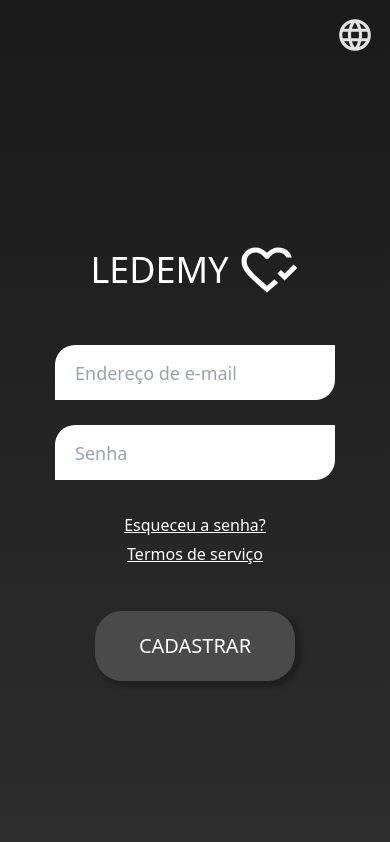
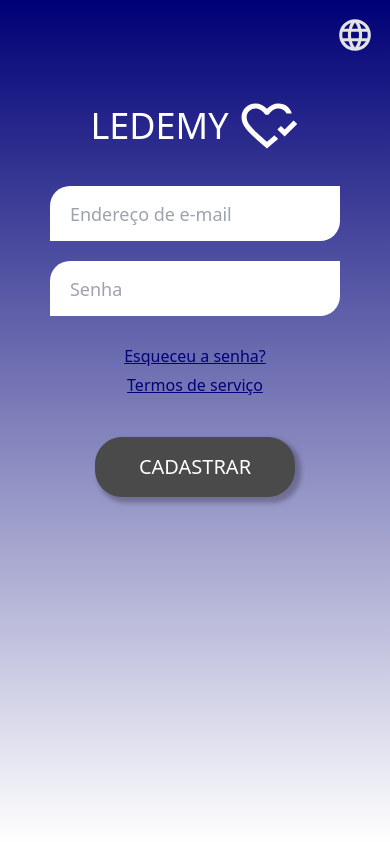
Before and after one commit to Bezrohub/visual-exacto-replicator, a React (Vite) app: page / in a window 390 px wide. Built offline with nearby package versions, Linux system fonts and the light colour scheme.

Commit message:
feat: Change background and responsive design
Change the background gradient to go from #000077 to #FFFFFF.
Make the app responsive for cellphone screens.

```diff
--- a/index.html
+++ b/index.html
@@ -1,16 +1,21 @@
+
 <!DOCTYPE html>
 <html lang="en">
   <head>
     <meta charset="UTF-8" />
-    <meta name="viewport" content="width=device-width, initial-scale=1.0" />
-    <title>visual-exacto-replicator</title>
-    <meta name="description" content="Lovable Generated Project" />
-    <meta name="author" content="Lovable" />
+    <meta name="viewport" content="width=device-width, initial-scale=1.0, maximum-scale=1.0, user-scalable=no" />
+    <title>LEDEMY App</title>
+    <meta name="description" content="LEDEMY Mobile Application" />
+    <meta name="author" content="LEDEMY" />
 
-    <meta property="og:title" content="visual-exacto-replicator" />
-    <meta property="og:description" content="Lovable Generated Project" />
+    <meta property="og:title" content="LEDEMY App" />
+    <meta property="og:description" content="LEDEMY Mobile Application" />
     <meta property="og:type" content="website" />
     <meta property="og:image" content="https://lovable.dev/opengraph-image-p98pqg.png" />
+
+    <meta name="theme-color" content="#000077">
+    <meta name="apple-mobile-web-app-capable" content="yes">
+    <meta name="apple-mobile-web-app-status-bar-style" content="black-translucent">
 
     <meta name="twitter:card" content="summary_large_image" />
     <meta name="twitter:site" content="@lovable_dev" />
--- a/src/components/auth/LoginForm.tsx
+++ b/src/components/auth/LoginForm.tsx
@@ -1,3 +1,4 @@
+
 import React, { useState } from "react";
 import { useForm } from "react-hook-form";
 
@@ -30,12 +31,12 @@ export const LoginForm: React.FC<LoginFormProps> = ({ onSubmit }) => {
   return (
     <form
       onSubmit={handleSubmit(submitHandler)}
-      className="w-full max-w-[358px] flex flex-col gap-[25px] mt-[45px] max-md:max-w-xs max-sm:max-w-[280px]"
+      className="w-full max-w-[358px] flex flex-col gap-[20px] mt-[30px] md:mt-[45px] px-4 md:px-0 max-w-[90%] md:max-w-[358px]"
     >
       <input
         type="email"
         placeholder="Endereço de e-mail"
-        className="w-full h-[65px] text-xl text-[rgba(0,0,0,0.54)] bg-white px-5 py-0 rounded-[20px_0] border-[none] max-sm:h-[55px] max-sm:text-lg"
+        className="w-full h-[55px] md:h-[65px] text-lg md:text-xl text-[rgba(0,0,0,0.54)] bg-white px-5 py-0 rounded-[20px_0] border-[none]"
         {...register("email", {
           required: "Email is required",
           pattern: {
@@ -49,7 +50,7 @@ export const LoginForm: React.FC<LoginFormProps> = ({ onSubmit }) => {
       <input
         type="password"
         placeholder="Senha"
-        className="w-full h-[65px] text-xl text-[rgba(0,0,0,0.54)] bg-white px-5 py-0 rounded-[20px_0] border-[none] max-sm:h-[55px] max-sm:text-lg"
+        className="w-full h-[55px] md:h-[65px] text-lg md:text-xl text-[rgba(0,0,0,0.54)] bg-white px-5 py-0 rounded-[20px_0] border-[none]"
         {...register("password", {
           required: "Password is required",
           minLength: {
@@ -61,10 +62,10 @@ export const LoginForm: React.FC<LoginFormProps> = ({ onSubmit }) => {
       />
 
       <div className="flex flex-col items-center gap-[5px] mt-2">
-        <a href="#" className="text-white text-base underline">
+        <a href="#" className="text-[#000077] font-medium text-base underline">
           Esqueceu a senha?
         </a>
-        <a href="#" className="text-white text-base underline">
+        <a href="#" className="text-[#000077] font-medium text-base underline">
           Termos de serviço
         </a>
       </div>
@@ -72,7 +73,7 @@ export const LoginForm: React.FC<LoginFormProps> = ({ onSubmit }) => {
       <button
         type="submit"
         disabled={isSubmitting}
-        className="w-[226px] h-[87px] text-white text-2xl shadow-[4px_4px_4px_2px_rgba(0,0,0,0.25)] cursor-pointer mx-auto my-5 rounded-[27px] border-[none] bg-[#4a4a4a] hover:bg-[#3a3a3a] transition-colors max-sm:w-[200px] max-sm:h-[70px] max-sm:text-xl"
+        className="w-[200px] h-[70px] md:w-[226px] md:h-[87px] text-white text-xl md:text-2xl shadow-[4px_4px_4px_2px_rgba(0,0,0,0.25)] cursor-pointer mx-auto my-5 rounded-[27px] border-[none] bg-[#4a4a4a] hover:bg-[#3a3a3a] transition-colors"
       >
         CADASTRAR
       </button>
--- a/src/components/layout/AuthLayout.tsx
+++ b/src/components/layout/AuthLayout.tsx
@@ -1,3 +1,4 @@
+
 import React, { ReactNode } from "react";
 import { GlobeIcon } from "@/components/ui/icons/Globe";
 import { HeartIcon } from "@/components/ui/icons/Heart";
@@ -12,13 +13,13 @@ export const AuthLayout: React.FC<AuthLayoutProps> = ({
   title = "LEDEMY"
 }) => {
   return (
-    <div className="w-full min-h-screen flex flex-col items-center p-4 bg-gradient-to-b from-[#1a1a1a] to-[#2d2d2d]">
+    <div className="w-full min-h-screen flex flex-col items-center p-4 bg-gradient-to-b from-[#000077] to-[#FFFFFF]">
       <div className="absolute right-4 top-4">
         <GlobeIcon />
       </div>
 
-      <div className="flex items-center gap-2.5 mt-56">
-        <h1 className="text-white text-[64px] font-normal max-md:text-5xl max-sm:text-4xl">
+      <div className="flex items-center gap-2.5 mt-20 md:mt-32">
+        <h1 className="text-white text-[48px] font-normal md:text-[64px] max-sm:text-4xl">
           {title}
         </h1>
         <HeartIcon />
--- a/src/index.css
+++ b/src/index.css
@@ -1,3 +1,4 @@
+
 @tailwind base;
 @tailwind components;
 @tailwind utilities;
@@ -95,8 +96,18 @@
 
 /* Custom styles for the LEDEMY login page */
 body {
-  background: linear-gradient(to bottom, #1a1a1a, #2d2d2d);
+  background: linear-gradient(to bottom, #000077, #FFFFFF);
   min-height: 100vh;
+  max-width: 100%;
+  overflow-x: hidden;
+}
+
+/* Mobile optimization */
+html, body {
+  touch-action: manipulation;
+  -webkit-overflow-scrolling: touch;
+  -webkit-tap-highlight-color: rgba(0,0,0,0);
+  width: 100%;
 }
 
 /* Custom button styles */
@@ -112,8 +123,22 @@ button[type="submit"]:hover {
 /* Custom input styles */
 input {
   outline: none;
+  -webkit-appearance: none;
+  -moz-appearance: none;
+  appearance: none;
+  font-size: 16px; /* Prevents zoom on focus in iOS */
 }
 
 input:focus {
   box-shadow: 0 0 0 2px rgba(255, 255, 255, 0.2);
 }
+
+@media (max-width: 640px) {
+  input {
+    height: 50px;
+  }
+
+  button[type="submit"] {
+    height: 60px;
+  }
+}
```
